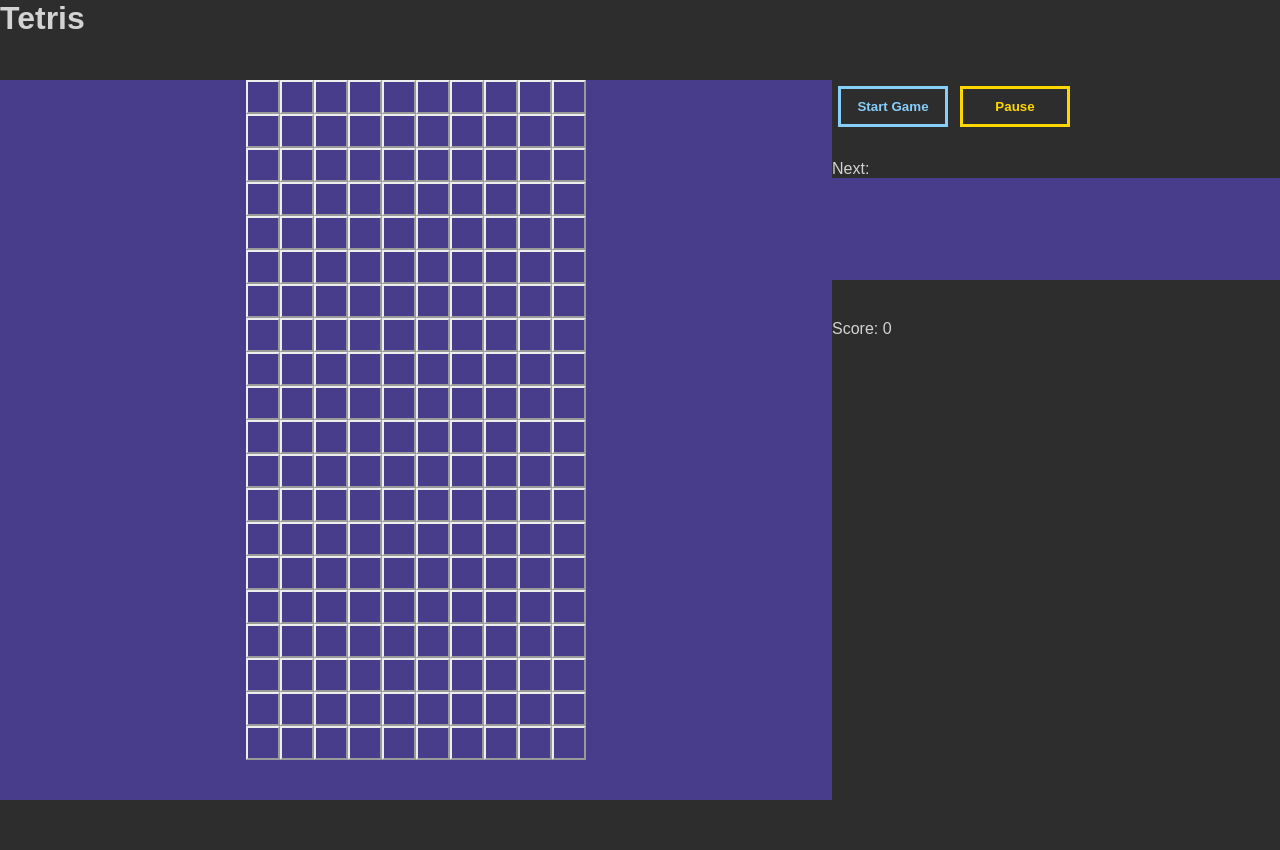
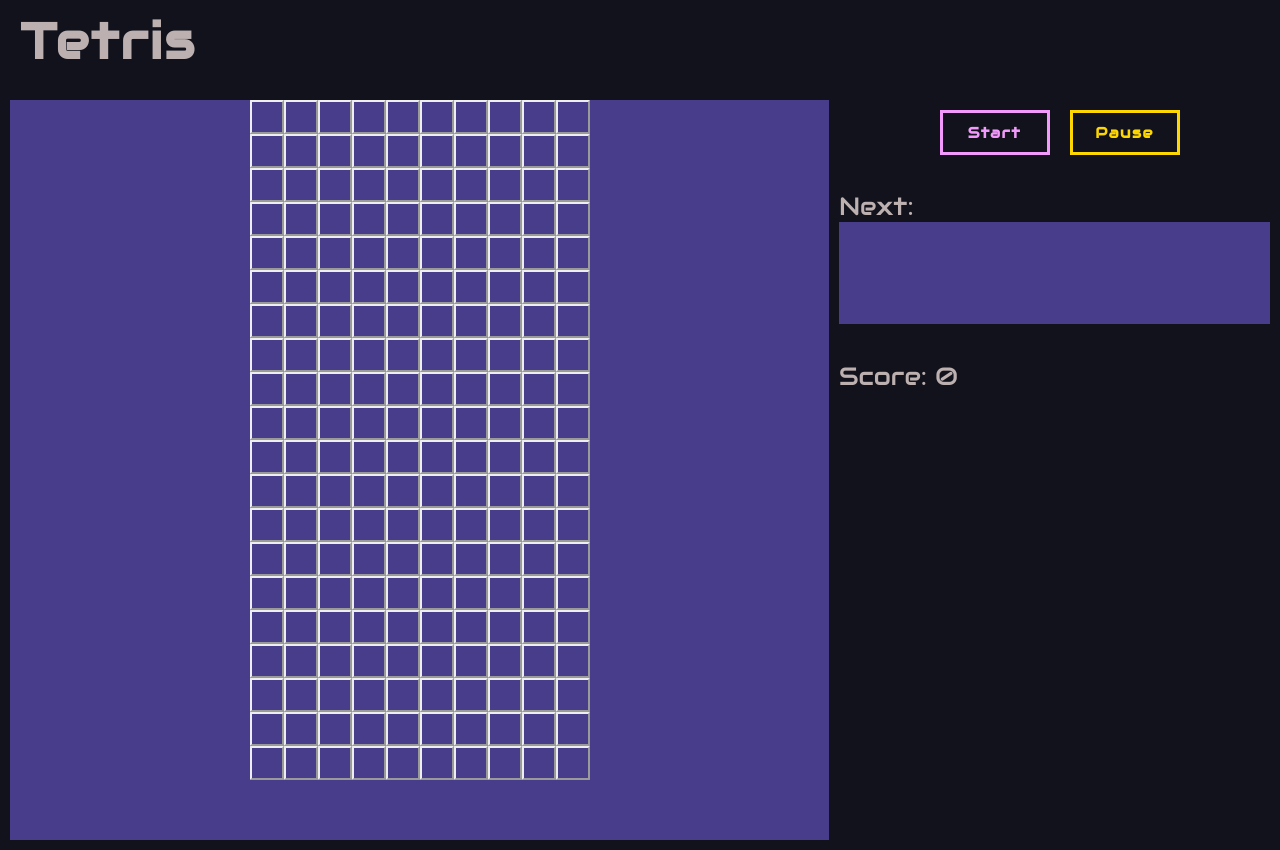
Before and after one commit to adelmalek/react-game-tetris, a React (Create React App) app: page / in a window 1280 px wide. Before the commit the page ends 800 px from the top, so only its background shows below. Built offline with nearby package versions, Linux system fonts and the light colour scheme.

Commit message:
change style

```diff
--- a/package.json
+++ b/package.json
@@ -2,7 +2,7 @@
   "name": "react-game-tetris",
   "version": "0.1.0",
   "private": true,
-  "homepage": "http://geradele.github.io/react-game-tetris",
+  "homepage": "http://adelmalek.github.io/react-game-tetris",
   "dependencies": {
     "@testing-library/jest-dom": "^5.16.4",
     "@testing-library/react": "^13.3.0",
--- a/public/index.html
+++ b/public/index.html
@@ -3,6 +3,9 @@
   <head>
     <meta charset="utf-8" />
     <link rel="icon" href="%PUBLIC_URL%/favicon.ico" />
+    <link rel="preconnect" href="https://fonts.googleapis.com">
+    <link rel="preconnect" href="https://fonts.gstatic.com" crossorigin>
+    <link href="https://fonts.googleapis.com/css2?family=Audiowide&display=swap" rel="stylesheet">
     <meta name="viewport" content="width=device-width, initial-scale=1" />
     <meta name="theme-color" content="#000000" />
     <meta
--- a/src/App.css
+++ b/src/App.css
@@ -2,27 +2,32 @@
   margin: 0;
   padding: 0;
   box-sizing: border-box;
+  font-family: 'Audiowide', cursive;
 }
 
 body {
-  background-color: rgb(45, 45, 45);
-  color: lightgray;
+  background-color: #11121c;
+  color: #bcb0b0;
   min-width: 500px;
+  margin: 10px;
 }
 
 .header {
   grid-area: header;
+  letter-spacing: 2px;
+  font-size: 50px;
+  padding: 0 10px;
 }
 
 .App {
   display: grid;
   grid-template-columns: 40% 60%;
   grid-template-rows: 10vh 15vh 75vh;
-  font-family: sans-serif;
   grid-template-areas:
     'header options'
     'game-stats score'
     'game-board game-board';
+  grid-gap: 10px;
 }
 
 @media screen and (min-width: 768px) {
--- a/src/App.js
+++ b/src/App.js
@@ -245,7 +245,7 @@
   render() {
     return (
       <div className="App">
-        <h1 className='header'>Tetris {this.state.gameOver? '(GAME OVER)' :  ''}</h1>
+        <h1 className='header'>Tetris {this.state.gameOver? 'GAME OVER' :  ''}</h1>
         <GameBoard board={this.getBoardContent()}/>
         <Options onStart={this.startGame} onPause={this.togglePause}/>
         <GameStats board={this.getNextItemContent()}/>
--- a/src/Components/GameStats/GameStats.css
+++ b/src/Components/GameStats/GameStats.css
@@ -1,3 +1,10 @@
 .game-stats {
     grid-area: game-stats;
+    font-size: 25px;
 }
+
+@media screen and (min-width: 768px) {
+    .game-stats {
+        margin-right: 10px;
+    }
+}
--- a/src/Components/Options/Options.css
+++ b/src/Components/Options/Options.css
@@ -1,13 +1,20 @@
 .options {
     grid-area: options;
+}
+
+.buttons-div {
+    display: flex;
+    justify-content: center;
 }
 
 button {
     width: 110px;
     padding: 10px;
-    margin: 6px;
+    margin: 10px;
     text-align: center;
+    font-size: 15px;
     font-weight: 700;
+    letter-spacing: 1.5px;
     cursor: pointer;
     display: inline-block;
     background-color: transparent;
@@ -16,12 +23,12 @@
 }
 
 .start-button {
-    border: 3px solid lightskyblue;
-    color: lightskyblue;
+    border: 3px solid #f299fb;
+    color: #f299fb;
 }
 
 .start-button:hover {
-    box-shadow: 0 0 10px 0 lightskyblue inset, 0 0 20px 2px lightskyblue;
+    box-shadow: 0 0 10px 0 #f299fb inset, 0 0 20px 2px #f299fb;
 }
 
 .pause-button {
--- a/src/Components/Options/Options.jsx
+++ b/src/Components/Options/Options.jsx
@@ -5,8 +5,10 @@
   render() {
     return (
       <div className='options'>
-        <button className='start-button' onClick={this.props.onStart}>Start Game</button>
-        <button className='pause-button' onClick={this.props.onPause}>Pause</button>
+        <div className='buttons-div'>
+          <button className='start-button' onClick={this.props.onStart}>Start</button>
+          <button className='pause-button' onClick={this.props.onPause}>Pause</button>
+        </div>
       </div>
     )
   }
--- a/src/Components/Score/Score.css
+++ b/src/Components/Score/Score.css
@@ -1,3 +1,4 @@
 .score {
     grid-area: score;
+    font-size: 25px;
 }
--- a/src/index.css
+++ b/src/index.css
@@ -1,13 +1,6 @@
 body {
   margin: 0;
-  font-family: -apple-system, BlinkMacSystemFont, 'Segoe UI', 'Roboto', 'Oxygen',
-    'Ubuntu', 'Cantarell', 'Fira Sans', 'Droid Sans', 'Helvetica Neue',
-    sans-serif;
+  font-family: 'Audiowide', cursive;
   -webkit-font-smoothing: antialiased;
   -moz-osx-font-smoothing: grayscale;
 }
-
-code {
-  font-family: source-code-pro, Menlo, Monaco, Consolas, 'Courier New',
-    monospace;
-}
```
Also changed, not shown: 1 other file (tests, documents, lock files or other folders).
